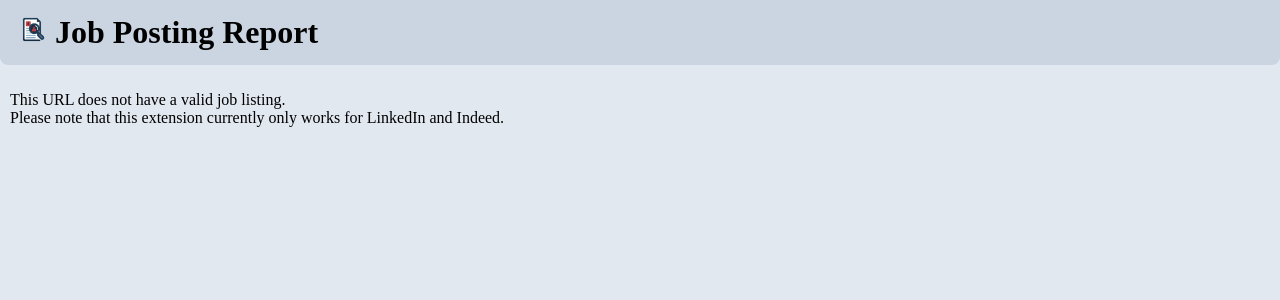
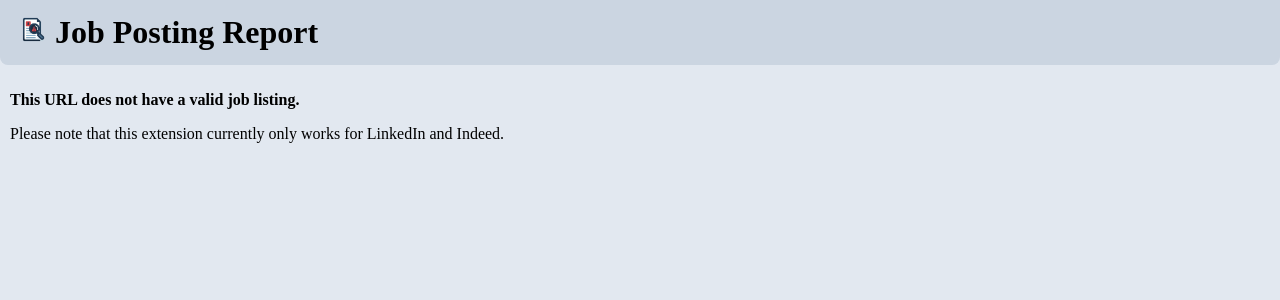
Before and after one commit to ncolebank12/job-posting-report, a React (Vite) app: page / in a window 1280 px wide. Shown: the top 300 px of the page. Built offline with nearby package versions, Linux system fonts and the light colour scheme; no server answers.

Commit message:
updated text styling on home page when not on valid site

```diff
--- a/src/components/Home.tsx
+++ b/src/components/Home.tsx
@@ -26,16 +26,17 @@ const Home = ({ postData, isValidSite, isReported }: { postData: JobPostData | u
                 <div className={styles.footer}>
                     <Link className={common.button} to="/comments">View Comments</Link>
                     <Link className={isReported ? common.submitted : common.button}
-                    to={isReported ? "#" : "/report"}>{isReported ? "Submitted" : "Report" }</Link>
+                        to={isReported ? "#" : "/report"}>{isReported ? "Submitted" : "Report"}</Link>
                 </div>
             </div >
             :
             <div className={styles.container}>
-            <p>This URL does not have a valid job listing. <br/>
+                <p className={styles.messageHead}>This URL does not have a valid job listing.</p>
+                <p>
                     Please note that this extension currently only works for LinkedIn
                     and Indeed.
                 </p>
-        </div>
+            </div >
 
 
     )
--- a/src/styles/Home.module.css
+++ b/src/styles/Home.module.css
@@ -7,3 +7,7 @@
     display: flex;
     justify-content: space-between;
 }
+
+.messageHead {
+    font-weight: bold;
+}
```
Lines whose indentation alone changed are shown as unchanged.
